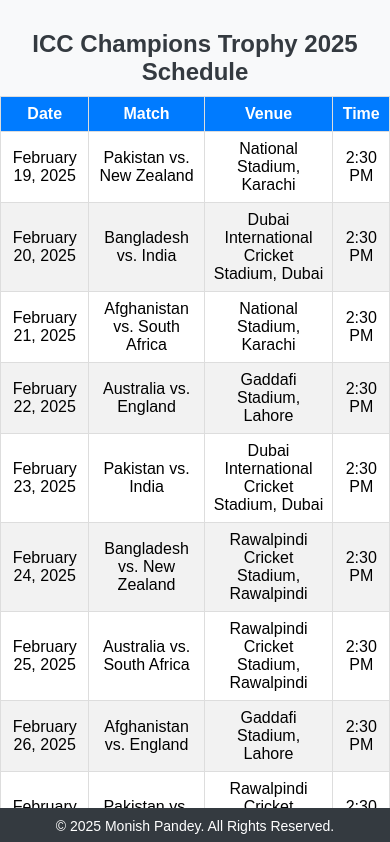
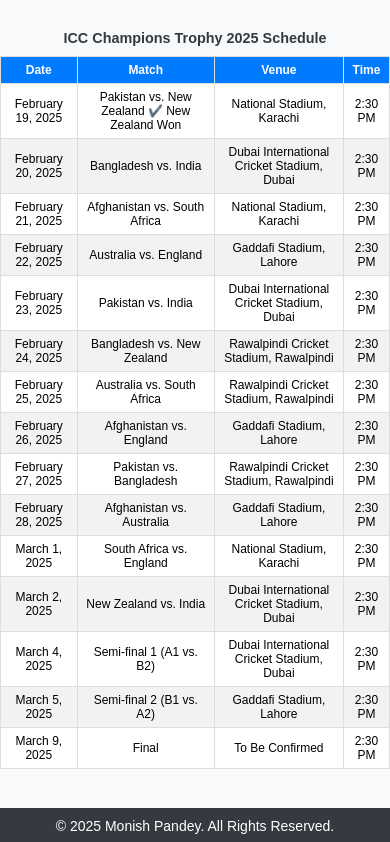
Before and after one commit to mpeditz9p/EMI-calculator, a plain HTML site: page index.html in a window 390 px wide. Shown: the top 842 px of the page. Drawn offline with Linux system fonts and the light colour scheme.

Commit message:
Update index.html

```diff
--- a/index.html
+++ b/index.html
@@ -2,6 +2,7 @@
 <html lang="en">
 <head>
     <meta charset="UTF-8">
+    <meta name="viewport" content="width=device-width, initial-scale=1.0">
     <title>ICC Champions Trophy 2025 Schedule</title>
     <style>
         body {
@@ -44,6 +45,17 @@
             padding: 10px 0;
             font-size: 14px;
         }
+        @media screen and (max-width: 600px) {
+            table {
+                font-size: 12px;
+            }
+            th, td {
+                padding: 6px;
+            }
+            caption {
+                font-size: 1.2em;
+            }
+        }
     </style>
 </head>
 <body>
@@ -60,13 +72,13 @@
         <tbody>
             <tr>
                 <td>February 19, 2025</td>
-                <td>Pakistan vs. New Zealand</td>
+                <td>Pakistan vs. New Zealand ✔️ New Zealand Won</td>
                 <td>National Stadium, Karachi</td>
                 <td>2:30 PM</td>
             </tr>
             <tr>
                 <td>February 20, 2025</td>
-                <td>Bangladesh vs. India</td>
+                <td>Bangladesh vs. India </td>
                 <td>Dubai International Cricket Stadium, Dubai</td>
                 <td>2:30 PM</td>
             </tr>
@@ -106,7 +118,7 @@
                 <td>Gaddafi Stadium, Lahore</td>
                 <td>2:30 PM</td>
             </tr>
-            <tr>
+          <tr>
                 <td>February 27, 2025</td>
                 <td>Pakistan vs. Bangladesh</td>
                 <td>Rawalpindi Cricket Stadium, Rawalpindi</td>
@@ -147,9 +159,9 @@
                 <td>Final</td>
                 <td>To Be Confirmed</td>
                 <td>2:30 PM</td>
-            </tr>
         </tbody>
     </table>
+
     <div class="footer">&copy; 2025 Monish Pandey. All Rights Reserved.</div>
 </body>
 </html>
```
